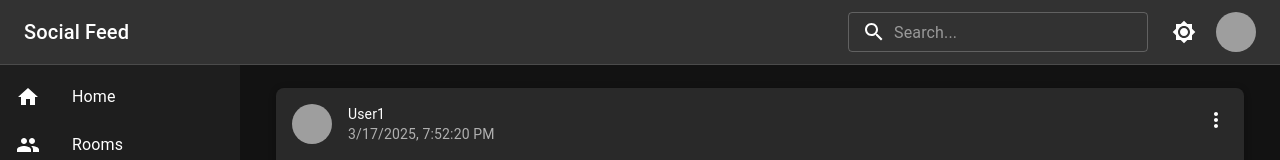
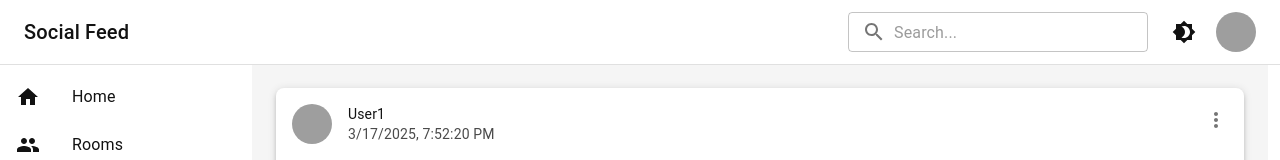
Before and after one commit to muthuabi/coros-vite, a React (Vite) app in the folder room-client/: page / in a window 1280 px wide. Shown: the top 160 px of the page. Built offline with nearby package versions, Linux system fonts and the light colour scheme; grey boxes are pictures that could not be loaded.

Commit message:
Added ThemeContext yet need to know about Cssbaseline and so on

```diff
--- a/room-client/src/App.jsx
+++ b/room-client/src/App.jsx
@@ -9,8 +9,12 @@ import './styles/App.css';
 import ForgotPasswordDialog from './components/ForgotPassword';
 import DiscussionRoom from './components/DiscussionRoom';
 import TryMUI from './components/TryMUI';
+import { ThemeProvider } from './contexts/ThemeContext';
+import CssBaseline from '@mui/material/CssBaseline';
 function App() {
   return (
+    <ThemeProvider>
+    {/* <CssBaseline/> */}
     <Router>
     <div className="container-fluid main-container">
     <header>
@@ -34,6 +38,7 @@ function App() {
     </main>
     </div>
     </Router>
+    </ThemeProvider>
   );
 }
 
--- /dev/null
+++ b/room-client/src/contexts/ThemeContext.jsx
@@ -0,0 +1,46 @@
+import { createContext, useContext, useState, useMemo,useEffect } from 'react';
+import { createTheme, ThemeProvider as MUIThemeProvider } from '@mui/material/styles';
+
+const ThemeContext = createContext();
+
+export function ThemeProvider({ children }) {
+  const localThemeMode=localStorage.getItem("coros-theme")||'light';
+  const [mode, setMode] = useState(localThemeMode);
+  const contextValue = useMemo(() => ({
+    mode,
+    toggleColorMode: () => {
+        setMode(prev => prev === 'light' ? 'dark' : 'light');
+    }
+  }), [mode]);
+  useEffect(()=>{
+    localStorage.setItem("coros-theme",mode);
+  },[mode])
+  const theme = useMemo(() => createTheme({
+    palette: {
+      mode,
+      ...(mode === 'light' ? {
+        background: { default: '#f5f5f5', paper: '#ffffff' },
+        text: { primary: '#121212', secondary: '#4a4a4a' }
+      } : {
+        background: { default: '#121212', paper: '#1E1E1E' },
+        text: { primary: '#ffffff', secondary: '#b0b0b0' }
+      })
+    }
+  }), [mode]);
+
+  return (
+    <ThemeContext.Provider value={contextValue}>
+      <MUIThemeProvider theme={theme}>
+        {children}
+      </MUIThemeProvider>
+    </ThemeContext.Provider>
+  );
+}
+
+export function useThemeContext() {
+  const context = useContext(ThemeContext);
+  if (!context) {
+    throw new Error('useThemeContext must be used within ThemeProvider');
+  }
+  return context;
+}
--- a/room-client/src/pages/Home.jsx
+++ b/room-client/src/pages/Home.jsx
@@ -23,7 +23,6 @@ import {
   CardMedia,
   CardActions,
   Divider,
-  useTheme,
   ThemeProvider,
   createTheme,
   TextField,
@@ -42,13 +41,13 @@ import {
   Brightness7 as LightModeIcon,
 } from "@mui/icons-material";
 import MenuIcon from "@mui/icons-material/Menu";
-import { styled } from "@mui/material/styles";
+import { styled,useTheme } from "@mui/material/styles";
 import SearchIcon from "@mui/icons-material/Search";
 import CloseIcon from "@mui/icons-material/Close";
 import InputAdornment from "@mui/material/InputAdornment";
-
 import { useNavigate } from "react-router-dom";
 import PostCard from "../components/PostCard";
+import {useThemeContext} from '../contexts/ThemeContext';
 // Create a theme instance
 const drawerWidth = 240;
 const getDesignTokens = (mode) => ({
@@ -128,13 +127,13 @@ const dummyPosts = Array.from({ length: 5 }).map((_, idx) => ({
 
 export default function HomeFeed() {
   const navigate = useNavigate();
-  const [mode, setMode] = useState("dark");
+  const theme=useTheme();
+  const {mode,toggleColorMode}=useThemeContext();
   const [mobileOpen, setMobileOpen] = useState(false);
   const [anchorEl, setAnchorEl] = useState(null);
   const [showMobileSearch, setShowMobileSearch] = useState(false);
   const isMobile = useMediaQuery("(max-width:600px)");
-
-  const theme = createTheme(getDesignTokens(mode));
+  // const theme = createTheme(getDesignTokens(mode));
 
   const handleDrawerToggle = () => {
     setMobileOpen(!mobileOpen);
@@ -147,16 +146,6 @@ export default function HomeFeed() {
   const handleMenuClose = () => {
     setAnchorEl(null);
   };
-
-  const toggleColorMode = () => {
-    setMode((prevMode) => (prevMode === "light" ? "dark" : "light"));
-  };
-  useEffect(() => {
-    if (mode === "light") {
-      navigate("/auth");
-    }
-  }, [mode]);
-
   const drawer = (
     <div>
       <Toolbar />
@@ -189,7 +178,7 @@ export default function HomeFeed() {
     <ThemeProvider theme={theme}>
       {/*<DiscussionRoom/>*/}
       <Box sx={{ display: "flex" }}>
-        <CssBaseline />
+
         <AppBarStyled position="fixed">
           <Toolbar>
             {isMobile && (
--- a/room-client/src/styles/login.css
+++ b/room-client/src/styles/login.css
@@ -1,4 +1,5 @@
-.login-container {
+.login-container
+{
     display: flex;
     height: 100vh;
     width:100%;
```
